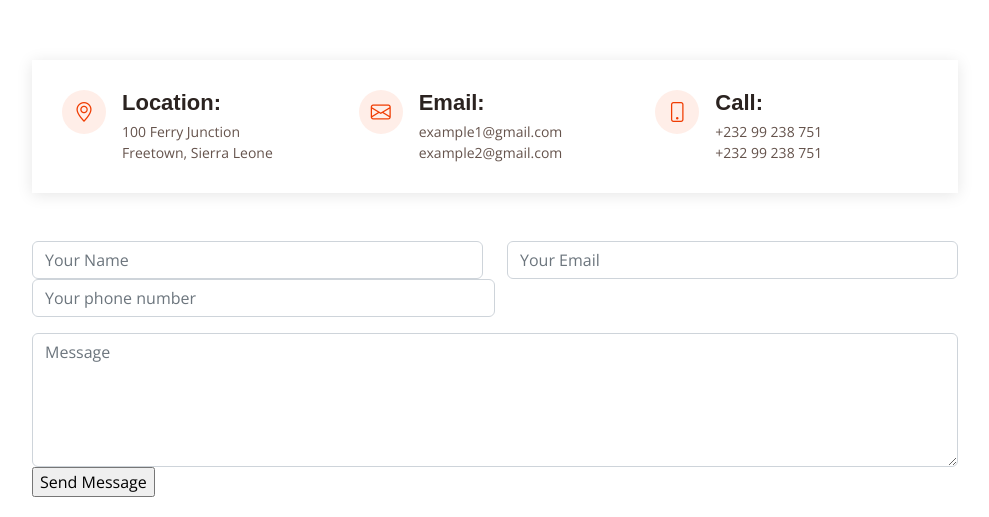
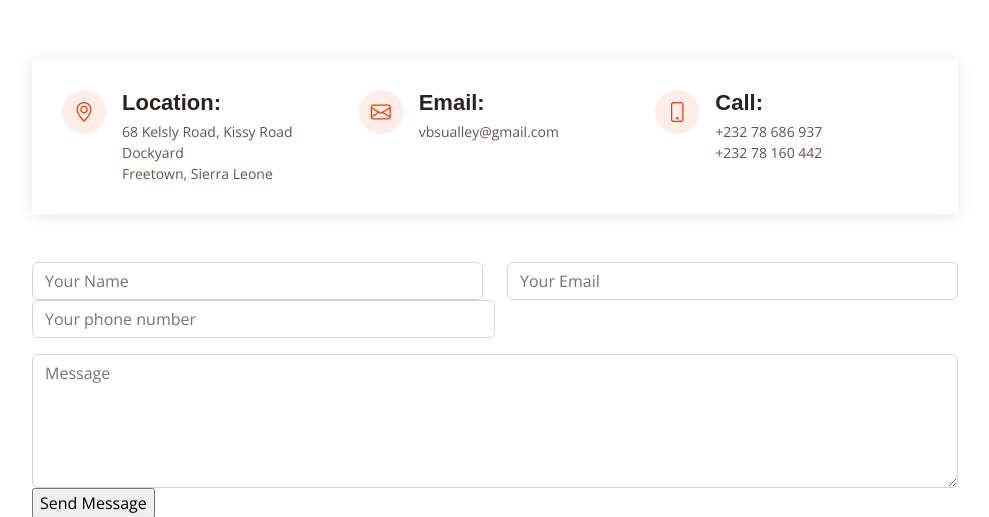
Before and after one commit to Dmonk204/Mandu_cf, a Django app: page /contact/ in a window 1280 px wide. Shown: the part 569-1086 px from the top of the page, without its empty margins (145-1134 px from the left). Run offline with Django 4.2, Linux system fonts and the light colour scheme; some libraries are stand-ins or nearby versions; some web fonts are replaced.

Commit message:
contact updated

```diff
--- a/base/templates/base/contact.html
+++ b/base/templates/base/contact.html
@@ -21,9 +21,11 @@
     </section><!-- End Breadcrumbs -->
 
     <!-- ======= Contact Section ======= -->
-    <div class="map-section">
+    <!-- <div class="map-section">
       <iframe style="border:0; width: 100%; height: 350px;" src="https://www.google.com/maps/embed?pb=!1m14!1m8!1m3!1d12097.433213460943!2d-74.0062269!3d40.7101282!3m2!1i1024!2i768!4f13.1!3m3!1m2!1s0x0%3A0xb89d1fe6bc499443!2sDowntown+Conference+Center!5e0!3m2!1smk!2sbg!4v1539943755621" frameborder="0" allowfullscreen></iframe>
-    </div>
+    </div> -->
+
+    <iframe style="border:0; width: 100%; height: 350px;" src="https://www.google.com/maps/embed?pb=!1m18!1m12!1m3!1d7892.360053035617!2d-13.208913928481282!3d8.481869487128824!2m3!1f0!2f0!3f0!3m2!1i1024!2i768!4f13.1!3m3!1m2!1s0x0%3A0x50269f569690de0b!2sKalibondo%20Fitness%20Center!5e0!3m2!1sen!2ssl!4v1677506589084!5m2!1sen!2ssl" width="600" height="450" style="border:0;" allowfullscreen="" loading="lazy" referrerpolicy="no-referrer-when-downgrade"></iframe>
 
     <section id="contact" class="contact">
       <div class="container">
@@ -37,19 +39,19 @@
                 <div class="col-lg-4 info">
                   <i class="bi bi-geo-alt"></i>
                   <h4>Location:</h4>
-                  <p>100 Ferry Junction<br>Freetown, Sierra Leone</p>
+                  <p>68 Kelsly Road, Kissy Road Dockyard<br>Freetown, Sierra Leone</p>
                 </div>
 
                 <div class="col-lg-4 info mt-4 mt-lg-0">
                   <i class="bi bi-envelope"></i>
                   <h4>Email:</h4>
-                  <p>example1@gmail.com<br>example2@gmail.com</p>
+                  <p>vbsualley@gmail.com</p>
                 </div>
 
                 <div class="col-lg-4 info mt-4 mt-lg-0">
                   <i class="bi bi-phone"></i>
                   <h4>Call:</h4>
-                  <p>+232 99 238 751<br>+232 99 238 751</p>
+                  <p>+232 78 686 937 <br> +232 78 160 442</p>
                 </div>
               </div>
             </div>
--- a/templates/header.html
+++ b/templates/header.html
@@ -4,8 +4,8 @@
   <section id="topbar" class="d-flex align-items-center">
     <div class="container d-flex justify-content-center justify-content-md-between">
       <div class="contact-info d-flex align-items-center">
-        <i class="bi bi-envelope d-flex align-items-center"><a href="mailto:contact@example.com">example@gmail.com</a></i>
-        <i class="bi bi-phone d-flex align-items-center ms-4"><span>+232 99 238 751</span></i>
+        <i class="bi bi-envelope d-flex align-items-center"><a href="mailto:contact@example.com">vbsualley@gmail.com</a></i>
+        <i class="bi bi-phone d-flex align-items-center ms-4"><span>+232 78 686 937 / +232 78 160 442</span></i>
       </div>
       <div class="social-links d-none d-md-flex align-items-center">
         <a href="#" class="twitter"><i class="bi bi-twitter"></i></a>
```
